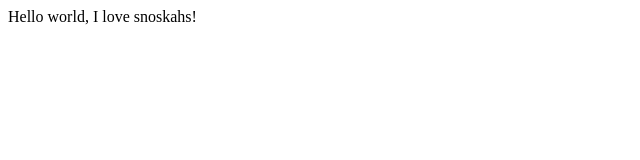
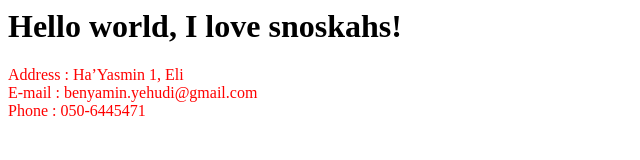
Before and after one commit to BenyaminYehudi/cv, a plain HTML site: page index.html in a window 1280 px wide. Shown: the whole page, without its empty margins (0-640 px from the left). Drawn offline with Linux system fonts and the light colour scheme.

Commit message:
Added contact details

```diff
--- /dev/null
+++ b/cv.css
@@ -0,0 +1 @@
+.contact {color:red}
--- a/index.html
+++ b/index.html
@@ -1,8 +1,18 @@
 <html>
 	<head>
 		<title>Benyamin Yehudi's Curriculum Vitae</title>
+		<link href="cv.css" rel="stylesheet" type="text/css" />
 	</head>
 		<body>
-			Hello world, I love snoskahs!
+			<h1>Hello world, I love snoskahs!</h1>
+			<div class="contact">
+				Address : Ha’Yasmin 1, Eli
+			</div>
+			<div class="contact">
+				E-mail : benyamin.yehudi@gmail.com
+			</div>
+			<div class="contact">
+				Phone : 050-6445471
+			</div>
 		</body>
 </html>
```
